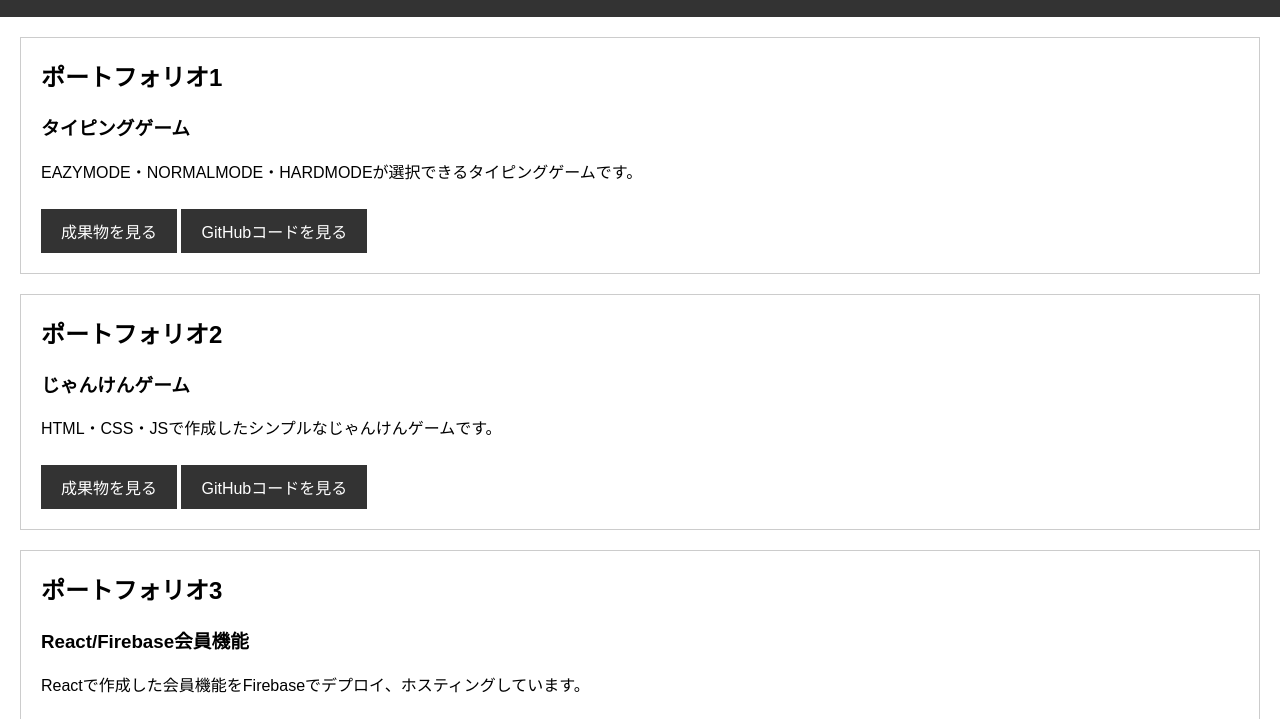
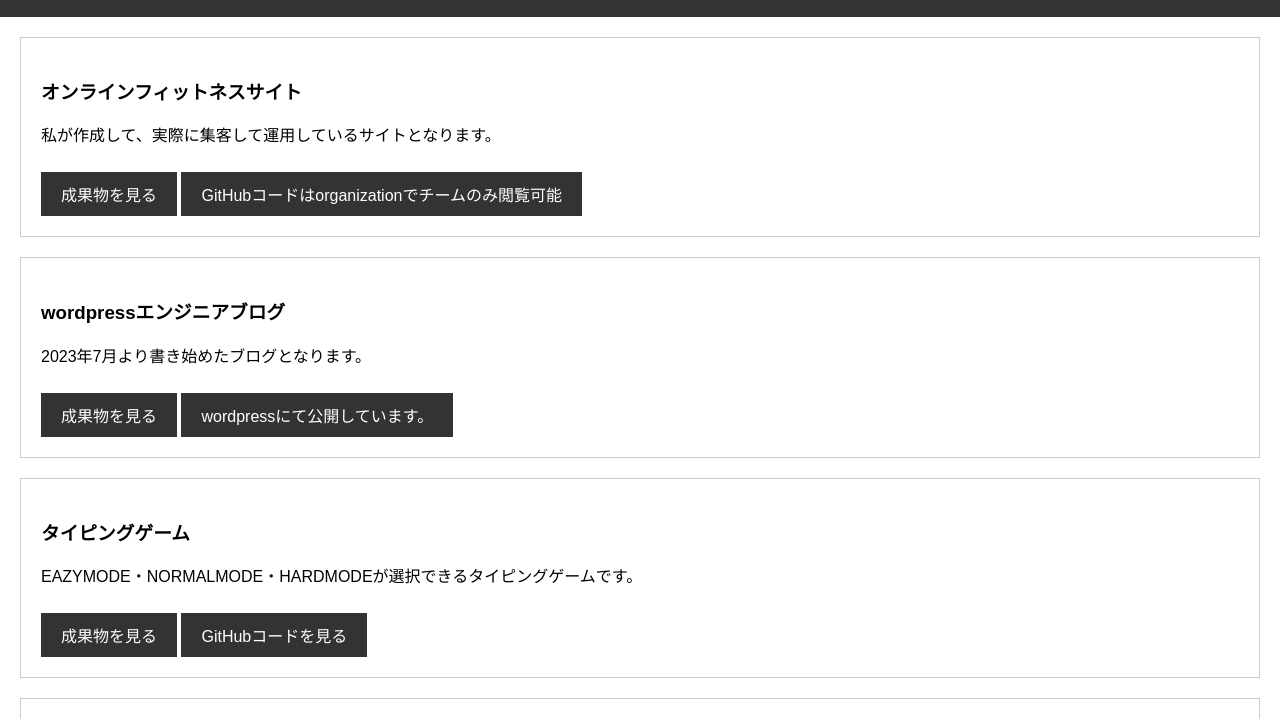
Before and after one commit to nao-kichi/Portfolio-Site, a plain HTML site: page index.html in a window 1280 px wide. Shown: the part 69-788 px from the top of the page. Drawn offline with Linux system fonts and the light colour scheme.

Commit message:
追加しました

```diff
--- a/index.html
+++ b/index.html
@@ -13,21 +13,30 @@
     </header>
     <main>
         <section class="portfolio">
-            <h2>ポートフォリオ1</h2>
+            <h3>オンラインフィットネスサイト</h3>
+            <p>私が作成して、実際に集客して運用しているサイトとなります。</p>
+            <a href="https://www.netfit.jp">成果物を見る</a>
+            <a href="">GitHubコードはorganizationでチームのみ閲覧可能</a>
+        </section>
+        <section class="portfolio">
+            <h3>wordpressエンジニアブログ</h3>
+            <p>2023年7月より書き始めたブログとなります。</p>
+            <a href="http://www.whitetech.jp">成果物を見る</a>
+            <a href="">wordpressにて公開しています。</a>
+        </section>
+        <section class="portfolio">
             <h3>タイピングゲーム</h3>
             <p>EAZYMODE・NORMALMODE・HARDMODEが選択できるタイピングゲームです。</p>
             <a href="https://nao-kichi.github.io/typing-JavaScript/">成果物を見る</a>
             <a href="https://github.com/nao-kichi/typing-JavaScript">GitHubコードを見る</a>
         </section>
         <section class="portfolio">
-            <h2>ポートフォリオ2</h2>
             <h3>じゃんけんゲーム</h3>
             <p>HTML・CSS・JSで作成したシンプルなじゃんけんゲームです。</p>
             <a href="https://nao-kichi.github.io/Rock-Pape-Scissors/">成果物を見る</a>
             <a href="https://github.com/nao-kichi/Rock-Pape-Scissors">GitHubコードを見る</a>
         </section>
         <section class="portfolio">
-            <h2>ポートフォリオ3</h2>
             <h3>React/Firebase会員機能</h3>
             <p>Reactで作成した会員機能をFirebaseでデプロイ、ホスティングしています。</p>
             <a href="https://react-firebase-192b5.web.app/">成果物を見る</a>
@@ -35,28 +44,24 @@
             <a href="https://console.firebase.google.com/project/react-firebase-192b5/overview">Firebaseコンソール画面</a>
         </section>
         <section class="portfolio">
-            <h2>ポートフォリオ4</h2>
             <h3>オンラインパーソナル</h4>
                 <p>HTML・CSS・JSで作成したHPサイトとなります。</p>
                 <a href="https://nao-kichi.github.io/Online-Trainer/">成果物を見る</a>
                 <a href=" https://github.com/nao-kichi/Online-PersonalTrainer">GitHubコードを見る</a>
         </section>
         <section class="portfolio">
-            <h2>ポートフォリオ5</h2>
             <h3>基礎代謝&消費カロリ計算アプリ</h4>
                 <p>オンラインパーソナルと連携して使用できるように作成しました。</p>
                 <a href="https://nao-kichi.github.io/Keisan-kun-app/">成果物を見る</a>
                 <a href="https://github.com/nao-kichi/Keisan-kun-app/settings/pages">GitHubコードを見る</a>
         </section>
         <section class="portfolio">
-            <h2>ポートフォリオ6</h2>
             <h3>AWS-Amplify / Reactストップウォッチ</h4>
                 <p>Reactで作成したストップウォッチをAWS-Amplifyでデプロイ・ホスティングしています。</p>
                 <a href="https://main.d2b0qt30hgt5gk.amplifyapp.com/">成果物を見る</a>
                 <a href="https://github.com/nao-kichi/Amplify-React-Stopwatch">GitHubコードを見る</a>
         </section>
          <section class="portfolio">
-            <h2>ポートフォリオ7</h2>
             <h3>AWS-Amplify / React * ts HPサイト</h4>
                 <p>ReactとTypeScriptで作成したHPをAWS-Amplifyでデプロイ・ホスティングしています。</p>
                 <a href="https://main.d2sgy1w0mqllgg.amplifyapp.com/">成果物を見る</a>
```
